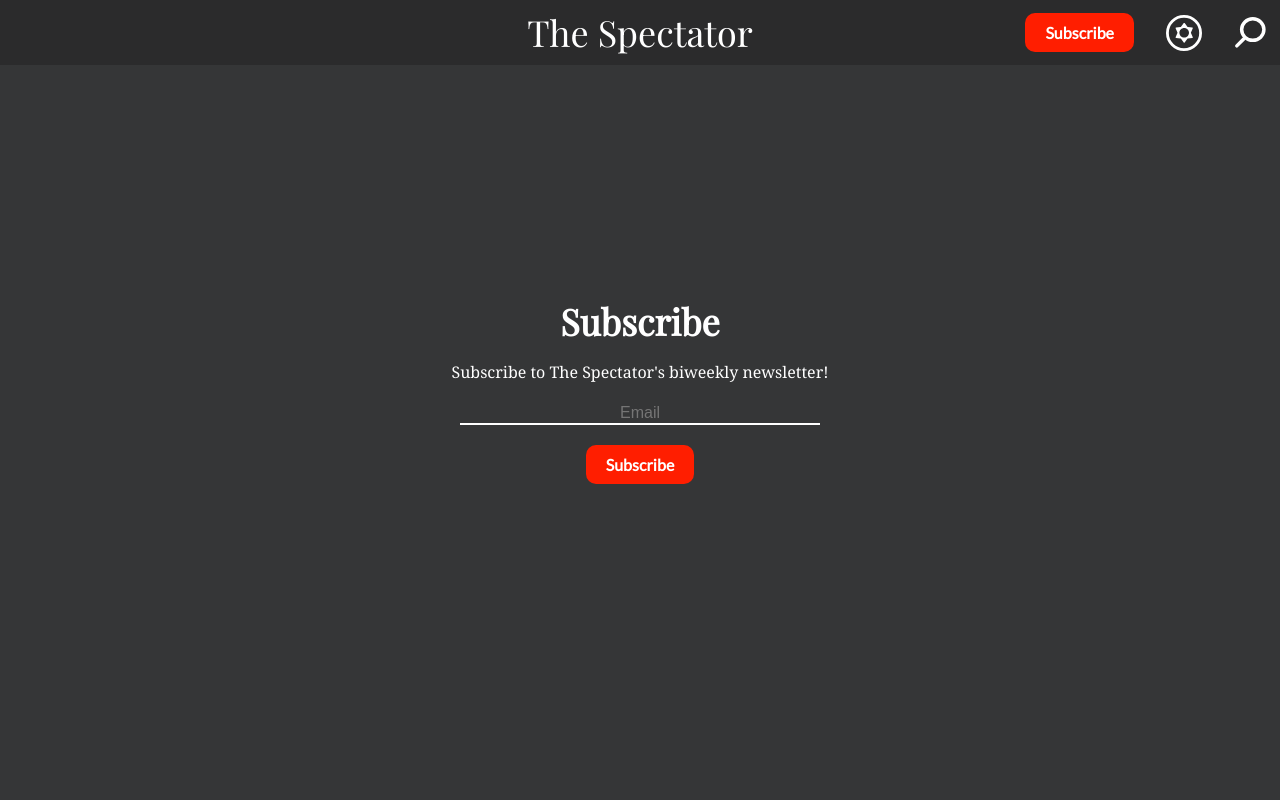
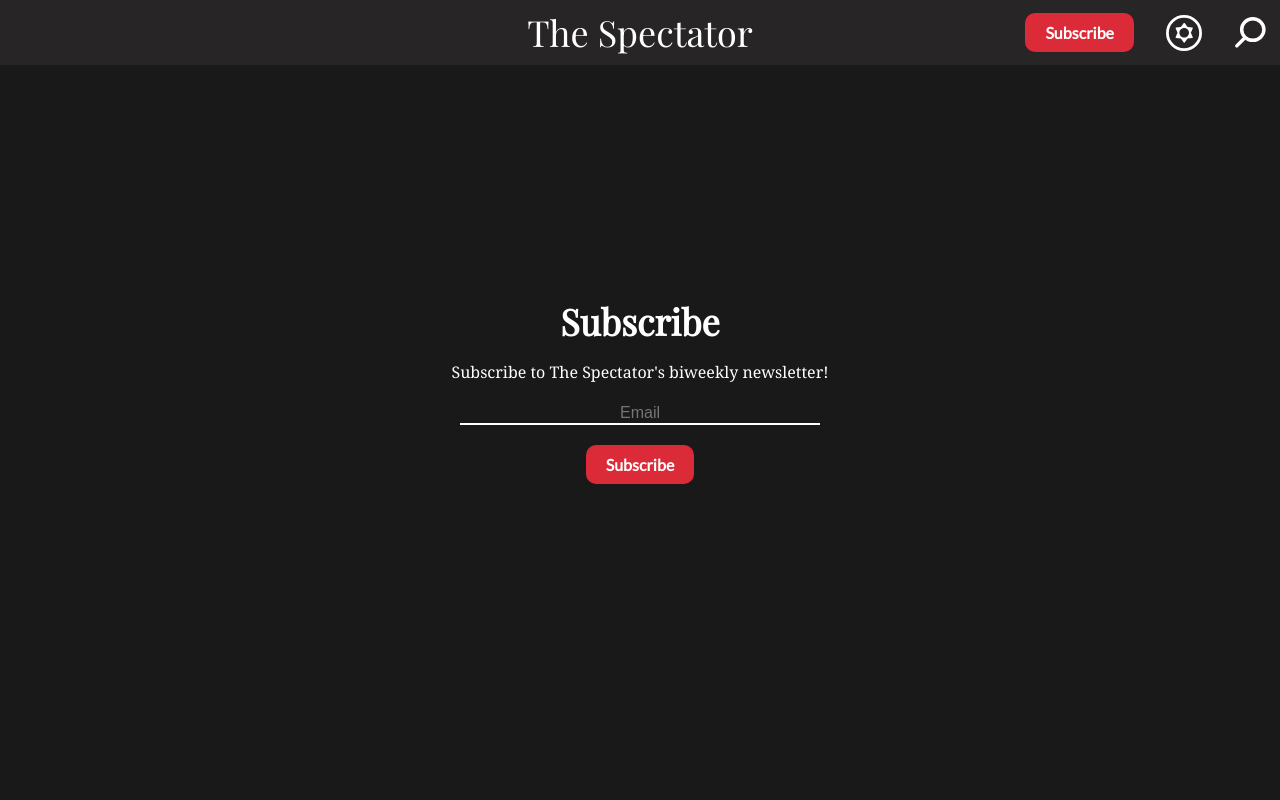
Before and after one commit to stuyspec/stuyspec-rewrite, a Next.js app: page /subscribe in a window 1280 px wide. Shown: the top 800 px of the page. Built offline with nearby package versions, Linux system fonts and the light colour scheme.

Commit message:
Consolidated subscribe buttons and their styling; better dark mode

```diff
--- a/components/Navbar.tsx
+++ b/components/Navbar.tsx
@@ -2,6 +2,7 @@ import styles from "../styles/Navbar.module.css";
 import Link from "next/link";
 import Image from "next/image";
 import ThemeToggle from "./ThemeToggle";
+import SubscribeButton from "./SubscribeButton";
 
 const Navbar = () => {
 	function toggleMenu() {}
@@ -45,9 +46,7 @@ const Navbar = () => {
 				</Link>
 			</span>
 			<div id={styles.subscribe_parent}>
-				<Link passHref href="/subscribe">
-					<div id={styles.subscribe}>Subscribe</div>
-				</Link>
+				<SubscribeButton />
 			</div>
 
 			<ThemeToggle />
--- /dev/null
+++ b/components/SubscribeButton.tsx
@@ -0,0 +1,14 @@
+import Link from "next/link";
+import styles from "../styles/SubscribeButton.module.css";
+
+const SubscribeButton = () => {
+	return (
+		<>
+			<Link passHref href="/subscribe">
+				<div id={styles.subscribe}>Subscribe</div>
+			</Link>
+		</>
+	);
+};
+
+export default SubscribeButton;
--- a/components/SubscribeForm.tsx
+++ b/components/SubscribeForm.tsx
@@ -1,8 +1,7 @@
 import styles from "../styles/Subscribe.module.css";
 import { useState } from "react";
-
+import subscribe_button_styles from "../styles/SubscribeButton.module.css";
 const SubscribeForm = () => {
-
 	const [email, setEmail] = useState("");
 	const [subscribeState, setSubscribeState] = useState("idle");
 	const [errorMsg, setErrorMsg] = useState(null);
@@ -47,7 +46,7 @@ const SubscribeForm = () => {
 			<button
 				disabled={subscribeState === "Loading"}
 				type="submit"
-        id={styles.button}
+				id={subscribe_button_styles.subscribe}
 				onClick={subscribe}
 			>
 				Subscribe
@@ -61,7 +60,7 @@ const SubscribeForm = () => {
 				</p>
 			)}
 		</>
-  )
-}
+	);
+};
 
 export default SubscribeForm;
--- a/pages/subscribe.tsx
+++ b/pages/subscribe.tsx
@@ -3,7 +3,6 @@ import styles from "../styles/Subscribe.module.css";
 import SubscribeForm from "../components/SubscribeForm";
 
 const Subscribe = () => {
-
 	return (
 		<>
 			<Head>
@@ -17,7 +16,7 @@ const Subscribe = () => {
 				<p id={styles.text}>
 					Subscribe to The Spectator&apos;s biweekly newsletter!
 				</p>
-        <SubscribeForm />
+				<SubscribeForm />
 			</main>
 		</>
 	);
--- a/styles/Navbar.module.css
+++ b/styles/Navbar.module.css
@@ -30,16 +30,6 @@
 	cursor: pointer;
 }
 
-#subscribe {
-	color: var(--primary-immutable);
-	font-family: var(--secondary-font);
-	font-weight: bold;
-	background-color: rgb(255, 30, 0);
-	padding: 10px 20px;
-	border-radius: 10px;
-	font-size: var(--small-text);
-	cursor: pointer;
-}
 #colorModeToggle {
 	grid-column-start: 4;
 	grid-column-end: 4;
--- a/styles/Subscribe.module.css
+++ b/styles/Subscribe.module.css
@@ -36,7 +36,7 @@
 	color: var(--primary-immutable);
 	font-family: var(--secondary-font);
 	font-weight: bold;
-	background-color: rgb(255, 30, 0);
+	background-color: #db2b39;
 	padding: 10px 20px;
 	border-radius: 10px;
 	font-size: var(--small-text);
@@ -44,5 +44,5 @@
 	transition: all 150ms ease;
 }
 #button:hover {
-	background-color: rgb(214, 56, 35);
+	background-color: rgb(160, 42, 26);
 }
--- /dev/null
+++ b/styles/SubscribeButton.module.css
@@ -0,0 +1,14 @@
+#subscribe {
+	color: var(--primary-immutable);
+	font-family: var(--secondary-font);
+	font-weight: bold;
+	background-color: #db2b39;
+	padding: 10px 20px;
+	border-radius: 10px;
+	font-size: var(--small-text);
+	cursor: pointer;
+}
+
+#subscribe:hover {
+	background-color: #a5222d;
+}
--- a/styles/globals.css
+++ b/styles/globals.css
@@ -20,15 +20,16 @@
 }
 
 .dark-mode {
-	--secondary-nav: #2b2b2c;
+	--secondary-nav: #272525;
 	--primary: #ffffff;
-	--secondary: #353637;
+	--secondary: #1a1919;
 	--light-grey: #3c3e3f;
 	--medium-grey: #f4f4f4;
 }
+/* #1A1919 */
 
 .light-mode {
-	--secondary-nav: #353637;
+	--secondary-nav: #2e2e2e;
 	--primary: #353637;
 	--secondary: #ffffff;
 	--light-grey: #f4f4f4;
```
Lines whose indentation alone changed are shown as unchanged.
